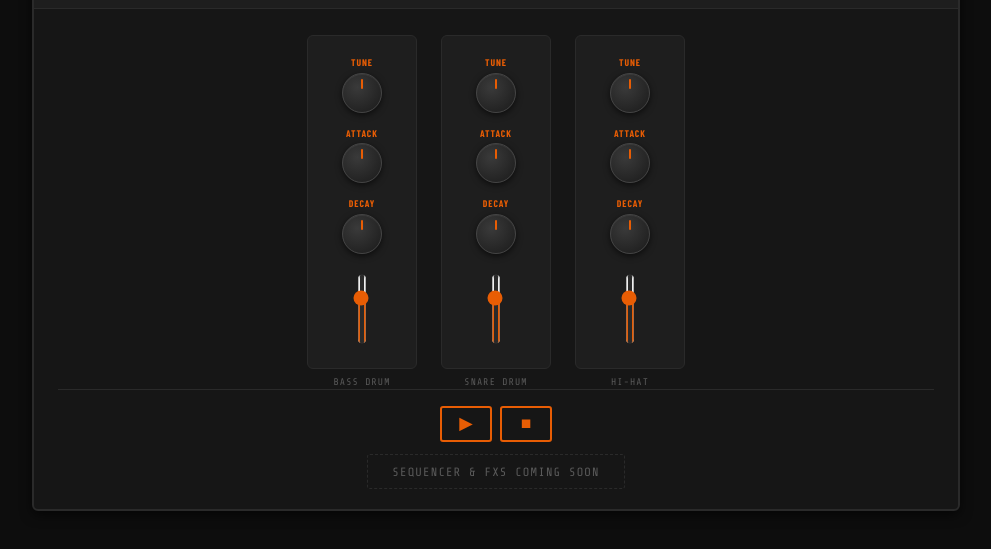
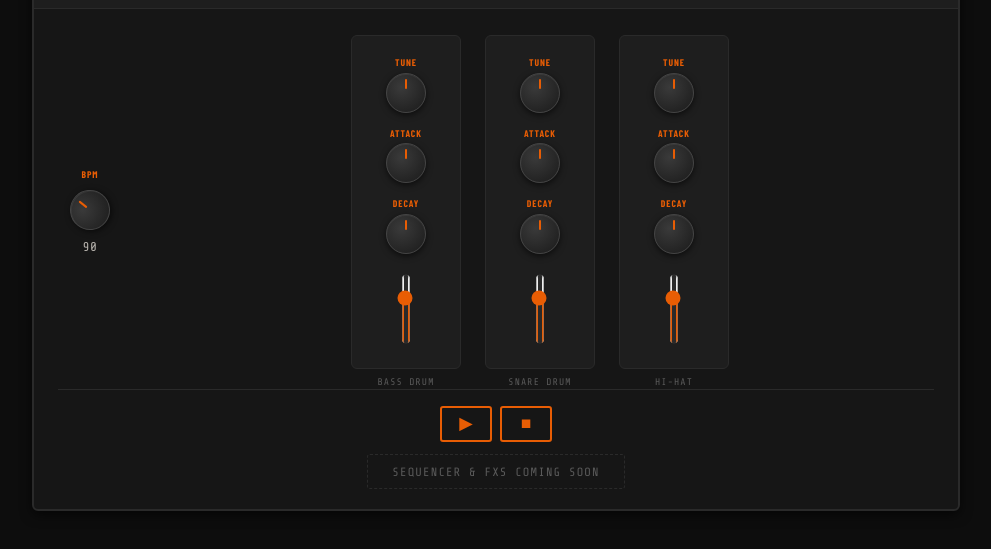
Before and after one commit to benoitantelme/drumm.js, a website built with Vite: page index.html in a window 1280 px wide. Both pictures are taken after a click on the button "START". Shown: the part 167-716 px from the top of the page, without its empty margins (144-1135 px from the left). Built offline with nearby package versions, Linux system fonts and the light colour scheme; a web font is replaced by a local one.

Commit message:
Adding bpm selector

```diff
--- a/src/AudioEngine.ts
+++ b/src/AudioEngine.ts
@@ -16,7 +16,9 @@ export { hiHatTuneToHz } from './instruments/HiHat.ts'
 
 export type AudioEngineState = 'uninitialized' | 'running' | 'suspended' | 'closed'
 
-const KICK_INTERVAL_S = 0.667
+export const DEFAULT_BPM = 90
+export const BPM_MIN = 40
+export const BPM_MAX = 200
 const SCHEDULE_AHEAD_S = 0.1
 const SCHEDULER_TICK_MS = 50
 const ATTACK_MIN_S = 0.003
@@ -61,6 +63,7 @@ export class AudioEngine {
   private hiHatTune = 50
   private hiHatAttack = 50
   private hiHatDecay = 50
+  private _bpm = DEFAULT_BPM
   private schedulerTimer: ReturnType<typeof setInterval> | null = null
   private nextKickTime = 0
   private nextSnareTime = 0
@@ -150,12 +153,13 @@ export class AudioEngine {
     await this.context.resume()
     this._isPlaying = true
     this.nextKickTime = this.context.currentTime
-    this.nextSnareTime = this.context.currentTime + (KICK_INTERVAL_S / 2)
-    // Hi-hat plays on every eighth note (twice per kick interval)
+    this.nextSnareTime = this.context.currentTime + (60 / this._bpm) / 2
+    // Hi-hat plays on every eighth note (twice per beat interval)
     this.nextHiHatTime = this.context.currentTime
 
     this.schedulerTimer = setInterval(() => {
       if (!this.context || !this.bassDrumGain || !this.snareDrumGain || !this.hiHatGain) return
+      const beatS = 60 / this._bpm
 
       while (this.nextKickTime < this.context.currentTime + SCHEDULE_AHEAD_S) {
         scheduleBassDrum(
@@ -166,7 +170,7 @@ export class AudioEngine {
           attackToSeconds(this.bassDrumAttack),
           decayToSeconds(this.bassDrumDecay),
         )
-        this.nextKickTime += KICK_INTERVAL_S
+        this.nextKickTime += beatS
       }
 
       while (this.nextSnareTime < this.context.currentTime + SCHEDULE_AHEAD_S) {
@@ -178,7 +182,7 @@ export class AudioEngine {
           attackToSeconds(this.snareDrumAttack),
           decayToSeconds(this.snareDrumDecay),
         )
-        this.nextSnareTime += KICK_INTERVAL_S
+        this.nextSnareTime += beatS
       }
 
       while (this.nextHiHatTime < this.context.currentTime + SCHEDULE_AHEAD_S) {
@@ -190,10 +194,13 @@ export class AudioEngine {
           hiHatAttackToSeconds(this.hiHatAttack),
           hiHatDecayToSeconds(this.hiHatDecay),
         )
-        this.nextHiHatTime += KICK_INTERVAL_S / 2
+        this.nextHiHatTime += beatS / 2
       }
     }, SCHEDULER_TICK_MS)
   }
+
+  getBpm(): number { return this._bpm }
+  setBpm(value: number): void { this._bpm = Math.max(BPM_MIN, Math.min(BPM_MAX, value)) }
 
   stop(): void {
     if (!this._isPlaying) return
--- a/src/main.ts
+++ b/src/main.ts
@@ -3,7 +3,7 @@
  * Phase 3: Web Audio API engine wired to machine page
  */
 
-import { AudioEngine } from './AudioEngine.ts'
+import { AudioEngine, DEFAULT_BPM, BPM_MIN, BPM_MAX } from './AudioEngine.ts'
 import { initKnobs } from './knob.ts'
 import { initFaders } from './fader.ts'
 
@@ -85,10 +85,20 @@ function renderMachine(root: HTMLElement): void {
         </header>
         <div class="dm-machine__stage">
 
+          <div class="dm-machine__controls">
+
+            <div class="dm-bpm-panel">
+              <span class="dm-knob-label">BPM</span>
+              <div class="dm-knob dm-knob--bpm" data-param="bpm" role="slider" aria-label="BPM" aria-valuenow="31" aria-valuemin="0" aria-valuemax="100" tabindex="0">
+                <div class="dm-knob__indicator"></div>
+              </div>
+              <span class="dm-bpm-value" id="bpm-display">${DEFAULT_BPM}</span>
+            </div>
+
             <div class="dm-instruments">
+
               <div class="dm-instrument" id="instrument-bass-drum">
                 <div class="dm-instrument__panel">
-
                   <div class="dm-knob-row">
                     <div class="dm-knob-group">
                       <span class="dm-knob-label">Tune</span>
@@ -109,20 +119,17 @@ function renderMachine(root: HTMLElement): void {
                       </div>
                     </div>
                   </div>
-
                   <div class="dm-fader-row">
                     <div class="dm-fader-group">
                       <input class="dm-fader" id="fader-bass-drum" type="range" min="0" max="100" value="70" orient="vertical" aria-label="Bass drum volume" />
                     </div>
                   </div>
-
                 </div>
                 <span class="dm-instrument__label">Bass Drum</span>
               </div>
 
               <div class="dm-instrument" id="instrument-snare-drum">
                 <div class="dm-instrument__panel">
-
                   <div class="dm-knob-row">
                     <div class="dm-knob-group">
                       <span class="dm-knob-label">Tune</span>
@@ -143,20 +150,17 @@ function renderMachine(root: HTMLElement): void {
                       </div>
                     </div>
                   </div>
-
                   <div class="dm-fader-row">
                     <div class="dm-fader-group">
                       <input class="dm-fader" id="fader-snare-drum" type="range" min="0" max="100" value="70" orient="vertical" aria-label="Snare drum volume" />
                     </div>
                   </div>
-
                 </div>
                 <span class="dm-instrument__label">Snare Drum</span>
               </div>
 
               <div class="dm-instrument" id="instrument-hi-hat">
                 <div class="dm-instrument__panel">
-
                   <div class="dm-knob-row">
                     <div class="dm-knob-group">
                       <span class="dm-knob-label">Tune</span>
@@ -177,17 +181,17 @@ function renderMachine(root: HTMLElement): void {
                       </div>
                     </div>
                   </div>
-
                   <div class="dm-fader-row">
                     <div class="dm-fader-group">
                       <input class="dm-fader" id="fader-hi-hat" type="range" min="0" max="100" value="70" orient="vertical" aria-label="Hi-hat volume" />
                     </div>
                   </div>
-
                 </div>
                 <span class="dm-instrument__label">Hi-Hat</span>
               </div>
-          </div>
+
+            </div><!-- /.dm-instruments -->
+          </div><!-- /.dm-machine__controls -->
 
           <div class="dm-machine__footer">
             <div class="dm-transport">
@@ -197,9 +201,9 @@ function renderMachine(root: HTMLElement): void {
             <span class="dm-machine__placeholder">sequencer &amp; fxs coming soon</span>
           </div>
 
-        </div>
-      </div>
-    </div>
+        </div><!-- /.dm-machine__stage -->
+      </div><!-- /.dm-machine__body -->
+    </div><!-- /.dm-machine -->
   `
 
   root.querySelector<HTMLButtonElement>('#play-btn')!
@@ -218,6 +222,12 @@ function renderMachine(root: HTMLElement): void {
     if (param === 'hi-hat-tune')   audioEngine.setHiHatTune(value)
     if (param === 'hi-hat-attack') audioEngine.setHiHatAttack(value)
     if (param === 'hi-hat-decay')  audioEngine.setHiHatDecay(value)
+    if (param === 'bpm') {
+      const bpm = Math.round(BPM_MIN + (value / 100) * (BPM_MAX - BPM_MIN))
+      audioEngine.setBpm(bpm)
+      const display = root.querySelector<HTMLElement>('#bpm-display')
+      if (display) display.textContent = String(bpm)
+    }
   })
   initFaders(root)
 
--- a/src/style.css
+++ b/src/style.css
@@ -225,6 +225,75 @@ body {
   padding: 1.5rem 1.5rem 0;
 }
 
+/* ── Controls row (BPM panel + instruments) ────────────── */
+.dm-machine__controls {
+  display: flex;
+  flex-direction: row;
+  align-items: center;
+  gap: 1rem;
+  flex: 1;
+  width: 100%;
+}
+
+/* ── BPM panel ─────────────────────────────────────────── */
+.dm-bpm-panel {
+  display: flex;
+  flex-direction: column;
+  align-items: center;
+  gap: 0.5rem;
+  padding: 1rem 0.5rem;
+  flex-shrink: 0;
+}
+
+.dm-bpm-value {
+  font-family: var(--font-mono);
+  font-size: 0.75rem;
+  color: var(--text-hi);
+  letter-spacing: 0.05em;
+  min-width: 3ch;
+  text-align: center;
+}
+
+/* Larger BPM knob variant */
+.dm-knob--bpm {
+  width: 64px;
+  height: 64px;
+}
+
+/* ── Controls row (BPM panel + instruments) ────────────── */
+.dm-machine__controls {
+  display: flex;
+  flex-direction: row;
+  align-items: center;
+  gap: 1.5rem;
+  flex: 1;
+  width: 100%;
+}
+
+/* ── BPM panel ─────────────────────────────────────────── */
+.dm-bpm-panel {
+  display: flex;
+  flex-direction: column;
+  align-items: center;
+  gap: 0.6rem;
+  padding: 1rem 0.75rem;
+  flex-shrink: 0;
+}
+
+.dm-knob--bpm {
+  width: 64px;
+  height: 64px;
+}
+
+.dm-bpm-value {
+  font-family: var(--font-mono);
+  font-size: 0.8rem;
+  color: var(--text-hi);
+  letter-spacing: 0.05em;
+  min-width: 3ch;
+  text-align: center;
+}
+
 /* ── Instrument area ───────────────────────────────────── */
 .dm-instruments {
   display: flex;
@@ -233,7 +302,6 @@ body {
   gap: 1.5rem;
   flex: 1;
   align-items: center;
-  width: 100%;
 }
 
 .dm-instrument {
```
Lines whose indentation alone changed are shown as unchanged.
